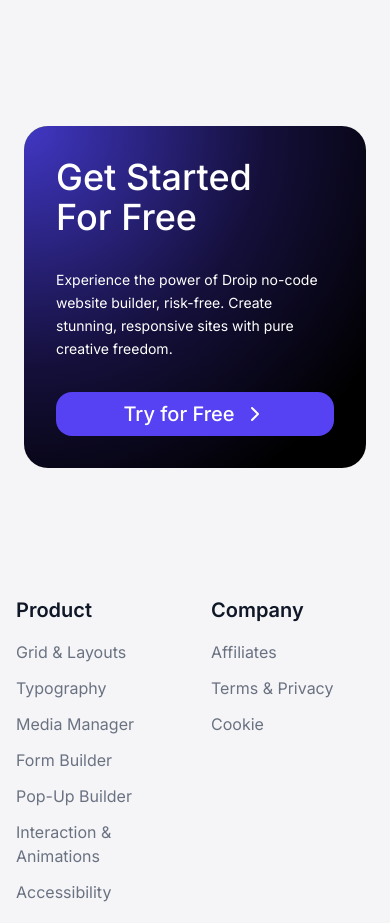
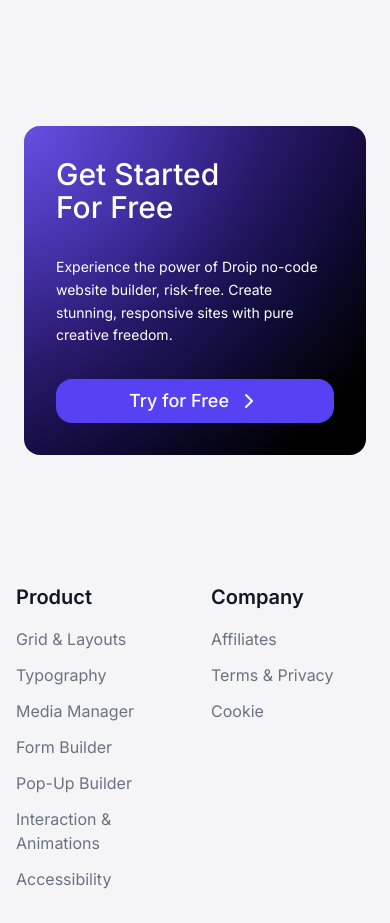
Before and after one commit to thexovc/pastel-africa-frontend-challenge, a Next.js app: page / in a window 390 px wide. Shown: the part 9160-10083 px from the top of the page. Built offline with nearby package versions, Linux system fonts and the light colour scheme.

Commit message:
fixing the get started cta in design section

```diff
--- a/src/components/sections/Design/Design.tsx
+++ b/src/components/sections/Design/Design.tsx
@@ -3,7 +3,7 @@
 import React, { useRef, useState } from "react";
 import Image from "next/image";
 import AnimateHeader from "../../shared/AnimatedHeader";
-import { ArrowRight, ChevronRight, MoveRight } from 'lucide-react';
+import { ArrowRight, ChevronRight } from 'lucide-react';
 
 type Feature = {
     title: string;
@@ -121,32 +121,6 @@
     }
 ];
 
-// const AnimateHeader: React.FC<AnimateHeaderProps> = ({ title, content, isShort = false }) => {
-//     return (
-//         <div className="max-w-5xl mb-32">
-//             {React.isValidElement(title) ? (
-//                 title
-//             ) : (
-//                 <h1 className="text-6xl md:text-8xl font-medium tracking-tight mb-8 leading-[1.1]">
-//                     {title}
-//                 </h1>
-//             )}
-//             <div className="flex items-center gap-3">
-//                 <p className="text-xl md:text-2xl text-gray-600">
-//                     {content}
-//                     {isShort && (
-//                         <>
-//                             <span className="font-semibold text-black"> most advanced</span>{' '}
-//                             granular controls
-//                         </>
-//                     )}
-//                 </p>
-//                 <div className="w-2.5 h-2.5 rounded-full bg-[#5641F3]" />
-//             </div>
-//         </div>
-//     );
-// };
-
 const Design: React.FC = () => {
     // const [mousePosition, setMousePosition] = useState({ x: 0, y: 0 });
     // const [isHovering, setIsHovering] = useState(false);
@@ -170,18 +144,7 @@
     return (
         <section className="w-full">
             <div className="w-full max-w-[1600px] mx-auto pt-32 pb-20">
-                {/* Hero Section */}
-                {/* <AnimateHeader
-                    title={
-                        <h1 className="text-6xl md:text-8xl font-medium tracking-tight mb-8 leading-[1.1]">
-                            Design and
-                            <br />
-                            build everything
-                        </h1>
-                    }
-                    content="more efficiently with the"
-                    isShort={true}
-                /> */}
+
                 <AnimateHeader
                     title={
                         <h2 className="text-black text-5xl xl:text-6xl 2xl:text-8xl leading-[1.1em] 2xl:tracking-[-5px] font-medium">
@@ -281,14 +244,12 @@
                 {/* CTA Section */}
                 <div
                     ref={ctaRef}
-                    className="mt-32 rounded-3xl overflow-hidden relative cursor-pointer"
+                    className="mt-32 rounded-2xl overflow-hidden relative cursor-pointer"
                     onMouseMove={handleMouseMove}
                     onMouseEnter={() => setIsHovering(true)}
                     onMouseLeave={() => setIsHovering(false)}
                 >
-                    {/* Base gradient background */}
-                    <div className="absolute inset-0 bg-black" />
-
+                    <div className="absolute inset-0 bg-gradient-to-br from-[#331e7c] to-black"></div>
                     {/* Mouse following gradient - always present using the last mouse position */}
                     <div
                         className="absolute pointer-events-none"
@@ -306,10 +267,10 @@
                         }}
                     />
 
-                    <div className="grid md:grid-cols-[2fr_1fr] relative z-10">
+                    <div className="grid sm:grid-cols-[1fr_1fr]  xl:grid-cols-[2fr_1fr] relative z-10">
                         {/* Left side */}
-                        <div className="p-8 md:p-20">
-                            <h2 className="text-4xl md:text-7xl text-white font-medium leading-[1.1]">
+                        <div className="p-8 md:px-20 md:py-5 flex items-center">
+                            <h2 className="text-3xl sm:text-5xl xl:text-6xl text-white font-medium leading-[1.1]">
                                 Get Started
                                 <br />
                                 For Free
@@ -317,22 +278,21 @@
                         </div>
 
                         {/* Right side */}
-                        <div className="px-8 pb-8 md:p-16 flex flex-col justify-between">
+                        <div className="px-8 pb-8 sm:p-8 xl:p-16 flex flex-col justify-between">
                             <p className="text-white text-sm sm:text-lg md:text-base leading-relaxed mb-8">
                                 Experience the power of Droip no-code website builder, risk-free. Create stunning, responsive sites with pure creative freedom.
                             </p>
 
-                            {/* Button with its own group context for hover */}
-                            <button className="group/btn bg-[#5641F3] flex items-center justify-center text-xl text-white px-4 sm:px-8 py-2 sm:py-4 rounded-2xl sm:rounded-3xl hover:bg-[#4634E6] transition-all duration-300 gap-2 font-medium transform hover:scale-105">
+                            <button className="group/btn bg-[#5641F3] flex items-center justify-center text-lg xl:text-xl text-white px-4 sm:px-8 py-2 xl:py-4 rounded-2xl sm:rounded-3xl hover:bg-[#4634E6] transition-all duration-300 gap-2 font-medium transform hover:scale-105">
                                 Try for Free
                                 <span className="relative w-6 h-6 flex items-center justify-center">
-                                    {/* Default: ChevronRight (arrow without line) */}
+
                                     <ChevronRight
                                         size={24}
                                         className="absolute transition-all duration-300 transform group-hover/btn:opacity-0 group-hover/btn:translate-y-1"
                                     />
 
-                                    {/* Hover: ArrowRight (arrow with line) */}
+
                                     <ArrowRight
                                         size={24}
                                         className="absolute transition-all duration-300 opacity-0 transform -translate-y-1 group-hover/btn:opacity-100 group-hover/btn:translate-y-0"
```
Also changed, not shown: public/assets/footer/droip.svg (added), public/assets/footer/themeum.svg (added).
